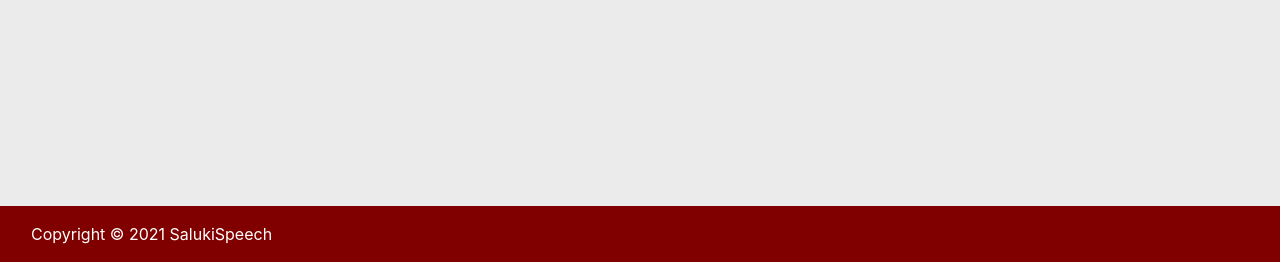
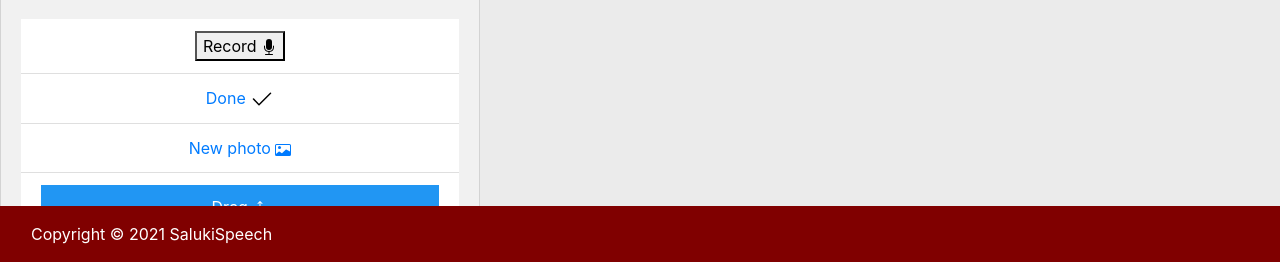
Before and after one commit to CFettig/SeniorDesign, a Flask app: template asr_tool/templates/practice.html in a window 1280 px wide. Shown: the part 538-800 px from the top of the page. Run offline with Flask 2, Linux system fonts and the light colour scheme; the template is opened without the code that fills it, so the values that code supplies are empty; parts of the project's set-up code (start-up, migrations or seed data) failed here and were passed over; some libraries are stand-ins or nearby versions.

Commit message:
Added stuff

```diff
--- a/asr_tool/static/js/speech_to_text.js
+++ b/asr_tool/static/js/speech_to_text.js
@@ -10,7 +10,7 @@ function start_recording() {
   //toggles mic button to stop
   mic = document.getElementById('mic-toggle');
   mic.setAttribute('onclick', 'stop_recording()');
-  mic.innerHTML = "Pause";
+  mic.outerHTML = "<svg xmlns='http://www.w3.org/2000/svg' width='16' height='16' fill='currentColor' class='bi bi-pause' viewBox='0 0 16 16'><path d='M6 3.5a.5.5 0 0 1 .5.5v8a.5.5 0 0 1-1 0V4a.5.5 0 0 1 .5-.5zm4 0a.5.5 0 0 1 .5.5v8a.5.5 0 0 1-1 0V4a.5.5 0 0 1 .5-.5z'/></svg>";
   asr.start();
 }
 
@@ -18,12 +18,12 @@ function stop_recording() {
   //toggles mic button to start
   mic = document.getElementById('mic-toggle');
   mic.setAttribute('onclick', 'start_recording()');
-  mic.innerHTML = "Record";
+  mic.innerHTML = "Record ";
 
   asr.stop();
 }
 
-asr.onresult = function(event) {
+asr.onresult = function (event) {
   interim_text = document.getElementById('interim-text');
   var new_text = document.getElementById('new-text');
   var interim = '';
@@ -75,13 +75,13 @@ function rightClick(e) {
 //ajax call to save transcription text to database
 function send_transcript(transcript) {
   $.ajax({
-    data : {
+    data: {
       "transcript": transcript,
     },
-    type : 'POST',
-    url : '/save_transcript'
+    type: 'POST',
+    url: '/save_transcript'
   })
-  .done(function(data) {
+    .done(function (data) {
       if (data.error) {
         $('#errorAlert').text(data.error).show();
         $('#successAlert').hide();
--- a/asr_tool/templates/login.html
+++ b/asr_tool/templates/login.html
@@ -24,7 +24,6 @@
   </form>
   <br>
   <a href="/signup"><button type="button" class="btn btn-primary">Create New Account</button></a><br><br>
-  <a href="/forgotpassword"><button type="button" class="btn btn-primary">Forgot Password?</button></a><br><br>
 </div>
 
 {% endblock %}
--- a/asr_tool/templates/practice.html
+++ b/asr_tool/templates/practice.html
@@ -1,19 +1,21 @@
 {% extends "base.html" %}
+
 {% block content %}
 
-<!-- <img src="/static/images/img.jpg" width="50%"> -->
-<img src="https://picsum.photos/300/300">
+<div class="card" style="width: 30rem; border-radius: 20px;" id="mydiv">
+    <img src="https://picsum.photos/300/300" style="border-radius: 20px;" class="card-img-top" alt="practicePic">
+    <div class="card-body">
+        <ul class="list-group list-group-flush">
+            <li class="list-group-item">
+                <button type="button" id="mic-toggle" onclick="start_recording()">Record <svg
+                        xmlns="http://www.w3.org/2000/svg" width="16" height="16" fill="currentColor"
+                        class="bi bi-mic-fill" viewBox="0 0 16 16">
+                        <path d="M5 3a3 3 0 0 1 6 0v5a3 3 0 0 1-6 0V3z" />
+                        <path fill-rule="evenodd"
+                            d="M3.5 6.5A.5.5 0 0 1 4 7v1a4 4 0 0 0 8 0V7a.5.5 0 0 1 1 0v1a5 5 0 0 1-4.5 4.975V15h3a.5.5 0 0 1 0 1h-7a.5.5 0 0 1 0-1h3v-2.025A5 5 0 0 1 3 8V7a.5.5 0 0 1 .5-.5z" />
+                    </svg></button>
 
-<button type="button" id="mic-toggle" onclick="start_recording()">Record <svg xmlns="http://www.w3.org/2000/svg"
-        viewBox="0 0 24 24" width="24" height="24">
-        <path fill-rule="evenodd" d="M12 16.5a4.5 4.5 0 100-9 4.5 4.5 0 000 9zm0 1.5a6 6 0 100-12 6 6 0 000 12z"></path>
-</svg></button>
-        <a href="{{ url_for('main.end_practice') }}">Done <svg xmlns="http://www.w3.org/2000/svg" viewBox="0 0 24 24" width="24" height="24">
-            <path fill-rule="evenodd"
-                d="M21.03 5.72a.75.75 0 010 1.06l-11.5 11.5a.75.75 0 01-1.072-.012l-5.5-5.75a.75.75 0 111.084-1.036l4.97 5.195L19.97 5.72a.75.75 0 011.06 0z">
-            </path>
-        </svg></a>
-
+                <br>
                 <div id="text-display">
                     {% if transcript %}
                     <span id="prev-text">{{ transcript.text}}</span>
@@ -31,7 +33,95 @@
                         </form>
                     </ul>
                 </div>
+            </li>
+            <li class="list-group-item">
+                <a href="{{ url_for('main.end_practice') }}">Done <svg xmlns="http://www.w3.org/2000/svg"
+                        viewBox="0 0 24 24" width="24" height="24">
+                        <path fill-rule="evenodd"
+                            d="M21.03 5.72a.75.75 0 010 1.06l-11.5 11.5a.75.75 0 01-1.072-.012l-5.5-5.75a.75.75 0 111.084-1.036l4.97 5.195L19.97 5.72a.75.75 0 011.06 0z">
+                        </path>
+                    </svg></a>
+            </li>
+            <li class="list-group-item">
+                <a href="{{ url_for('main.practice') }}">New photo <svg xmlns="http://www.w3.org/2000/svg" width="16"
+                        height="16" fill="currentColor" class="bi bi-card-image" viewBox="0 0 16 16">
+                        <path d="M6.002 5.5a1.5 1.5 0 1 1-3 0 1.5 1.5 0 0 1 3 0z" />
+                        <path
+                            d="M1.5 2A1.5 1.5 0 0 0 0 3.5v9A1.5 1.5 0 0 0 1.5 14h13a1.5 1.5 0 0 0 1.5-1.5v-9A1.5 1.5 0 0 0 14.5 2h-13zm13 1a.5.5 0 0 1 .5.5v6l-3.775-1.947a.5.5 0 0 0-.577.093l-3.71 3.71-2.66-1.772a.5.5 0 0 0-.63.062L1.002 12v.54A.505.505 0 0 1 1 12.5v-9a.5.5 0 0 1 .5-.5h13z" />
+                    </svg></a>
+            </li>
+            <li class="list-group-item">
+                <div id="mydivheader">Drag <svg xmlns="http://www.w3.org/2000/svg" width="16" height="16" fill="currentColor" class="bi bi-arrows-move" viewBox="0 0 16 16">
+                    <path fill-rule="evenodd" d="M7.646.146a.5.5 0 0 1 .708 0l2 2a.5.5 0 0 1-.708.708L8.5 1.707V5.5a.5.5 0 0 1-1 0V1.707L6.354 2.854a.5.5 0 1 1-.708-.708l2-2zM8 10a.5.5 0 0 1 .5.5v3.793l1.146-1.147a.5.5 0 0 1 .708.708l-2 2a.5.5 0 0 1-.708 0l-2-2a.5.5 0 0 1 .708-.708L7.5 14.293V10.5A.5.5 0 0 1 8 10zM.146 8.354a.5.5 0 0 1 0-.708l2-2a.5.5 0 1 1 .708.708L1.707 7.5H5.5a.5.5 0 0 1 0 1H1.707l1.147 1.146a.5.5 0 0 1-.708.708l-2-2zM10 8a.5.5 0 0 1 .5-.5h3.793l-1.147-1.146a.5.5 0 0 1 .708-.708l2 2a.5.5 0 0 1 0 .708l-2 2a.5.5 0 0 1-.708-.708L14.293 8.5H10.5A.5.5 0 0 1 10 8z"/>
+                  </svg></div>
+            </li>
+        </ul>
+
+    </div>
+</div>
+<br><br><br><br><br><br><br><br><br>
 
 <script src="{{ url_for('static', filename='js/speech_to_text.js') }}"></script>
+<script>
+    dragElement(document.getElementById("mydiv"));
+
+    function dragElement(elmnt) {
+        var pos1 = 0, pos2 = 0, pos3 = 0, pos4 = 0;
+        if (document.getElementById(elmnt.id + "header")) {
+            // if present, the header is where you move the DIV from:
+            document.getElementById(elmnt.id + "header").onmousedown = dragMouseDown;
+        } else {
+            // otherwise, move the DIV from anywhere inside the DIV:
+            elmnt.onmousedown = dragMouseDown;
+        }
+
+        function dragMouseDown(e) {
+            e = e || window.event;
+            e.preventDefault();
+            // get the mouse cursor position at startup:
+            pos3 = e.clientX;
+            pos4 = e.clientY;
+            document.onmouseup = closeDragElement;
+            // call a function whenever the cursor moves:
+            document.onmousemove = elementDrag;
+        }
+
+        function elementDrag(e) {
+            e = e || window.event;
+            e.preventDefault();
+            // calculate the new cursor position:
+            pos1 = pos3 - e.clientX;
+            pos2 = pos4 - e.clientY;
+            pos3 = e.clientX;
+            pos4 = e.clientY;
+            // set the element's new position:
+            elmnt.style.top = (elmnt.offsetTop - pos2) + "px";
+            elmnt.style.left = (elmnt.offsetLeft - pos1) + "px";
+        }
+
+        function closeDragElement() {
+            // stop moving when mouse button is released:
+            document.onmouseup = null;
+            document.onmousemove = null;
+        }
+    }
+</script>
+<style>
+    #mydiv {
+        position: absolute;
+        z-index: 9;
+        background-color: #f1f1f1;
+        border: 1px solid #d3d3d3;
+        text-align: center;
+    }
+
+    #mydivheader {
+        padding: 10px;
+        cursor: move;
+        z-index: 10;
+        background-color: #2196F3;
+        color: #fff;
+    }
+</style>
 
 {% endblock %}
```
Also changed, not shown: asr_tool/templates/student_profile.html (+12 -6 lines). Lines whose indentation alone changed are shown as unchanged.
